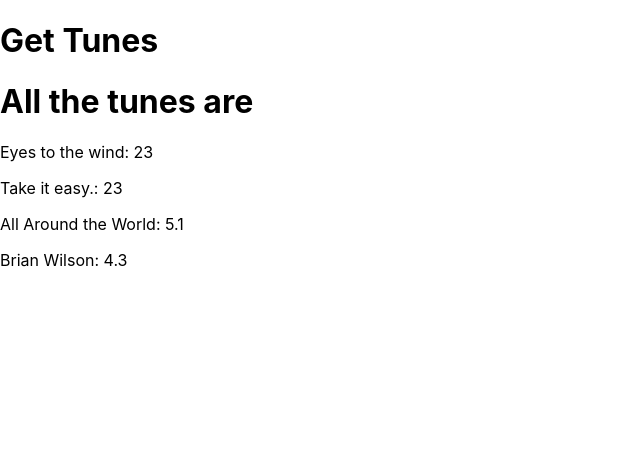
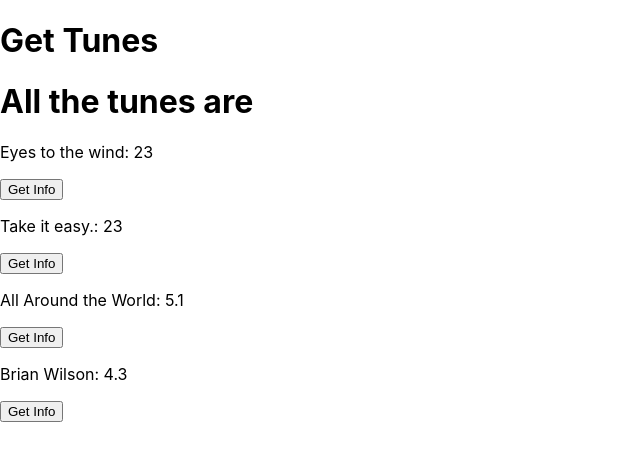
Before and after one commit to matticus1120/jestin, a Next.js app: page /jammin in a window 1280 px wide. Shown: the top 460 px of the page, without its empty margins (0-640 px from the left). Built offline with nearby package versions, Linux system fonts and the light colour scheme.

Commit message:
Back to working.

```diff
--- a/pages/jammin/index.jsx
+++ b/pages/jammin/index.jsx
@@ -1,17 +1,44 @@
 import { useCallback, useEffect, useState } from "react";
 
-export default function Matt() {
-	const [tunes, setTunes] = useState();
+const useFetchTunes = () => {
+	const [data, setData] = useState(null);
 
-	useEffect(() => {
+	const trigger = useCallback(() => {
 		const fetchData = async () => {
 			const response = await fetch(`/api/tunes`);
-			const data = await response.json();
-			setTunes(data);
+			const responseData = await response.json();
+			setData(responseData);
 		};
 
 		fetchData();
 	}, []);
+
+	return { data, trigger };
+};
+
+const useFetchTune = () => {
+	const [data, setData] = useState(null);
+
+	const trigger = useCallback((id) => {
+		const fetchData = async () => {
+			const response = await fetch(`/api/tunes/${id}`);
+			const responseData = await response.json();
+			setData(responseData);
+		};
+
+		fetchData();
+	}, []);
+
+	return { data, trigger };
+};
+
+export default function Matt() {
+	const { data: tunes, trigger: triggerGetTunes } = useFetchTunes();
+	const { data: tune, trigger: triggerGetTune } = useFetchTune();
+
+	useEffect(() => {
+		triggerGetTunes();
+	}, [triggerGetTunes]);
 
 	return (
 		<div>
@@ -19,10 +46,18 @@ export default function Matt() {
 			{tunes ? (
 				<div>
 					<h1>All the tunes are</h1>
-					{tunes.map((item) => (
-						<p key={item.title}>
-							{`${item.title}: ${item.length}`}
-						</p>
+
+					{tunes.map((item, index) => (
+						<div key={item.title}>
+							<p>{`${item.title}: ${item.length}`}</p>
+							<button
+								onClick={() => {
+									triggerGetTune(index);
+								}}
+							>
+								Get Info
+							</button>
+						</div>
 					))}
 				</div>
 			) : (
```
Also changed, not shown: .eslintrc.js (added).
